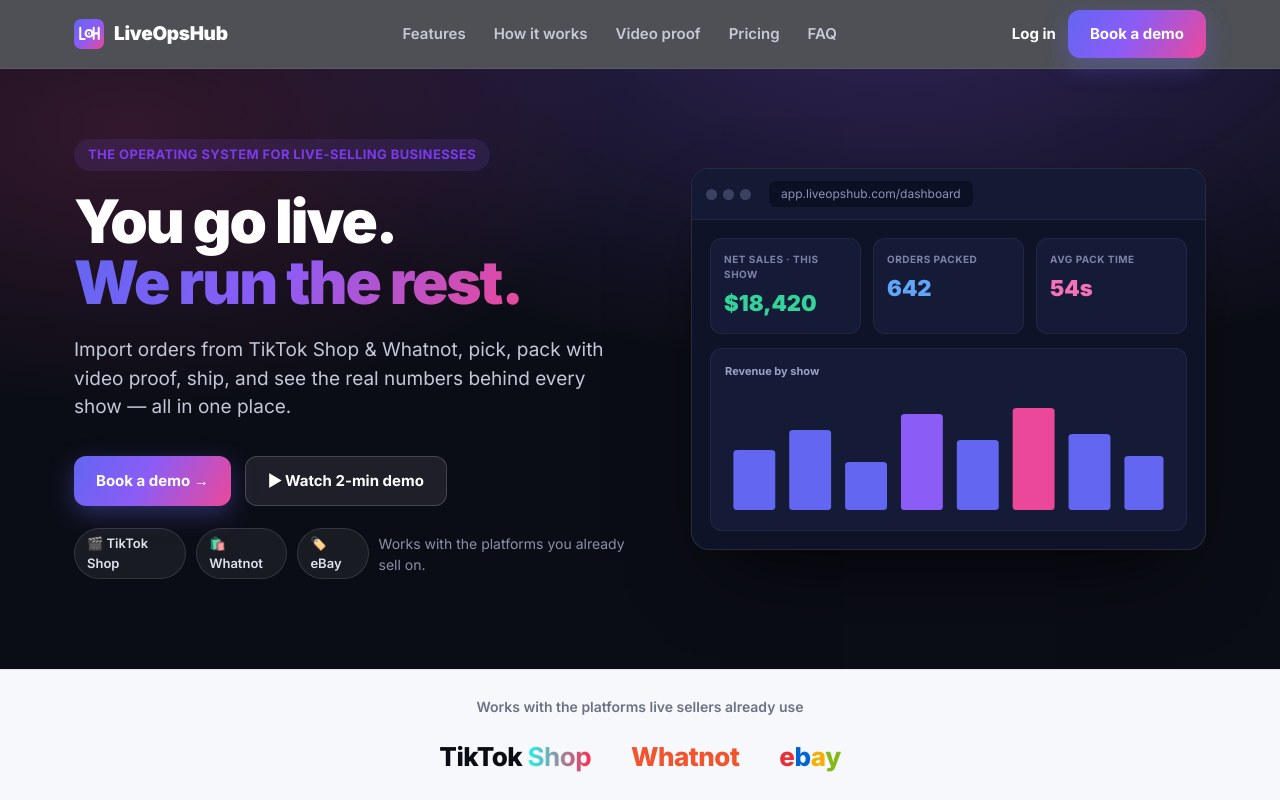
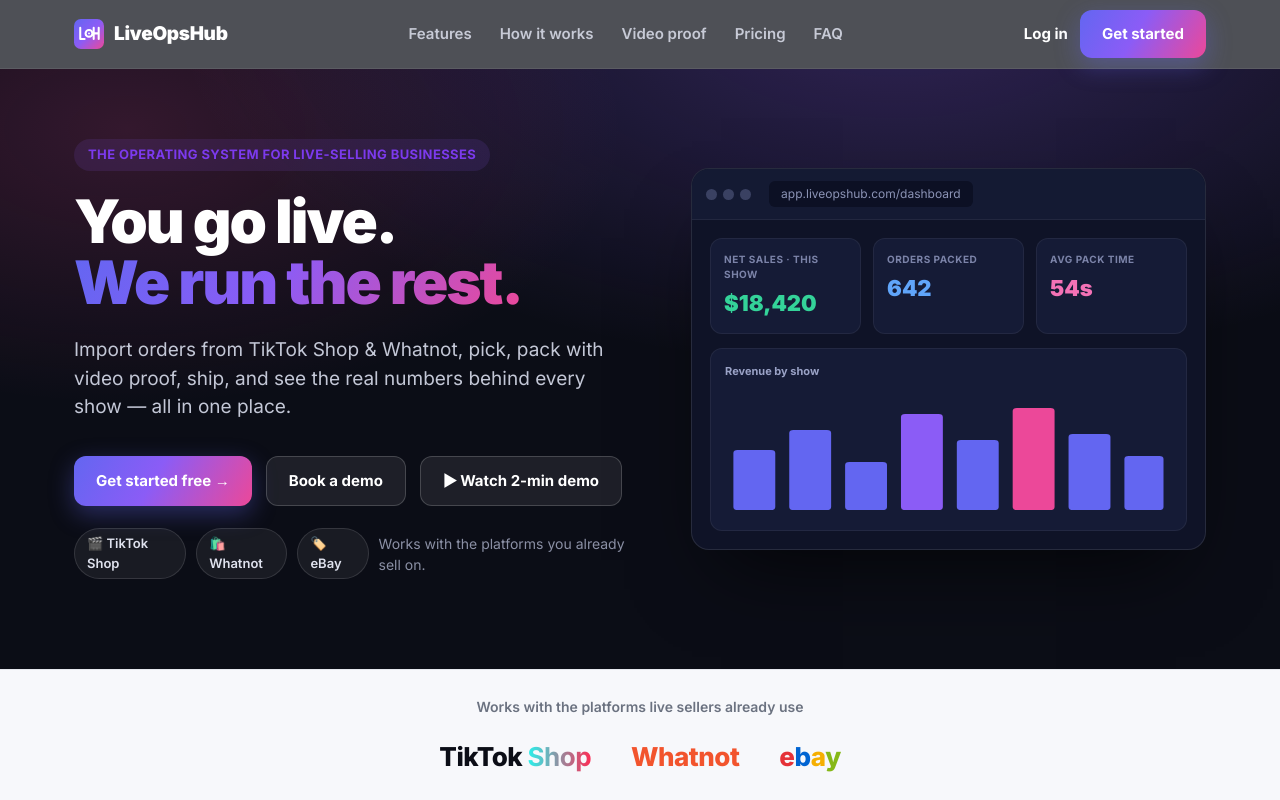
Before and after one commit to ofir-cell/packing-station, a plain HTML site: page site/index.html in a window 1280 px wide. Shown: the top 800 px of the page. Drawn offline with Linux system fonts and the light colour scheme.

Commit message:
Marketing site: wire 'Get Started' CTAs to the /apply intake form (app.liveopshub.com/apply) across homepage + pricing; keep Book-a-demo as secondary

```diff
--- a/site/index.html
+++ b/site/index.html
@@ -285,7 +285,7 @@
   </div>
   <div class="navcta">
     <a class="login" href="login.html">Log in</a>
-    <a class="btn btn-grad" href="demo.html">Book a demo</a>
+    <a class="btn btn-grad" href="https://app.liveopshub.com/apply">Get started</a>
   </div>
 </div></nav>
 
@@ -296,7 +296,8 @@
     <h1>You go live.<br><span class="gradtext">We run the rest.</span></h1>
     <p class="sub">Import orders from TikTok Shop &amp; Whatnot, pick, pack with video proof, ship, and see the real numbers behind every show — all in one place.</p>
     <div class="cta">
-      <a class="btn btn-grad" href="demo.html">Book a demo →</a>
+      <a class="btn btn-grad" href="https://app.liveopshub.com/apply">Get started free →</a>
+      <a class="btn btn-ghost" href="demo.html">Book a demo</a>
       <a class="btn btn-ghost" href="#proof">▶ Watch 2-min demo</a>
     </div>
     <div class="microtrust">
@@ -568,7 +569,8 @@
 <section class="ctaband" id="demo"><div class="wrap">
   <h2>Ready to run your live business like a pro?</h2>
   <p>See LiveOpsHub on your own shows. A 20-minute walkthrough, no fluff.</p>
-  <a class="btn btn-white" href="demo.html">Book a demo →</a>
+  <a class="btn btn-white" href="https://app.liveopshub.com/apply">Get started free →</a>
+  <a class="btn btn-white" href="demo.html" style="background:transparent;color:#fff;border:1.5px solid rgba(255,255,255,.55);margin-left:12px">Book a demo</a>
 </div></section>
 
 <!-- FOOTER -->
@@ -581,7 +583,7 @@
     </div>
     <div><h4>Product</h4><a href="#features">Features</a><a href="#how">How it works</a><a href="#proof">Video proof</a><a href="pricing.html">Pricing</a></div>
     <div><h4>Company</h4><a href="#">About</a><a href="#">Blog</a><a href="#">Contact</a></div>
-    <div><h4>Get started</h4><a href="demo.html">Book a demo</a><a href="login.html">Log in to your company →</a></div>
+    <div><h4>Get started</h4><a href="https://app.liveopshub.com/apply">Get started free</a><a href="demo.html">Book a demo</a><a href="login.html">Log in to your company →</a></div>
   </div>
   <div class="fbottom"><span>© 2026 LiveOpsHub. All rights reserved.</span><span><a href="privacy.html" style="color:inherit">Privacy</a> · <a href="terms.html" style="color:inherit">Terms</a></span></div>
 </div></footer>
```
Also changed, not shown: site/pricing.html (+3 -3 lines).
